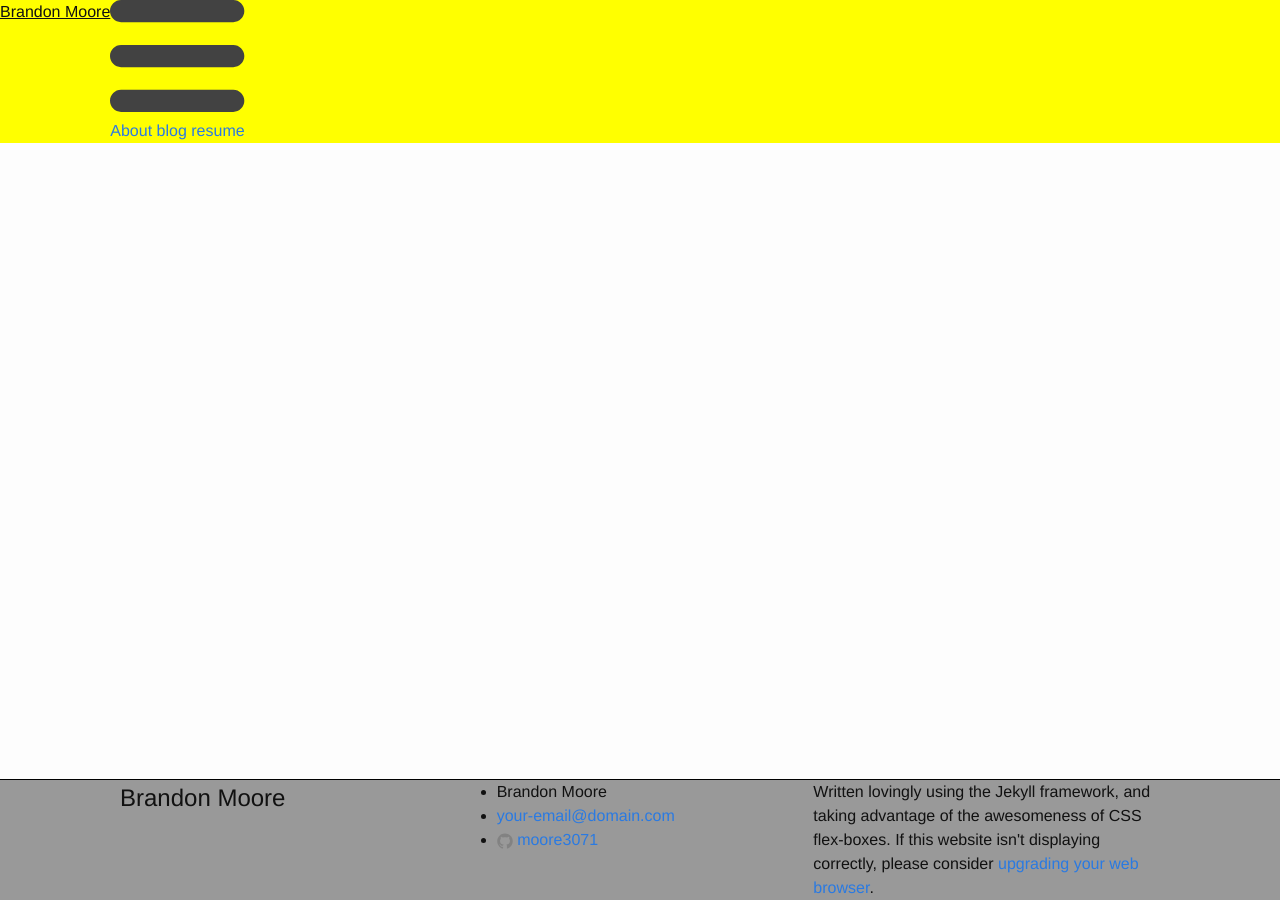
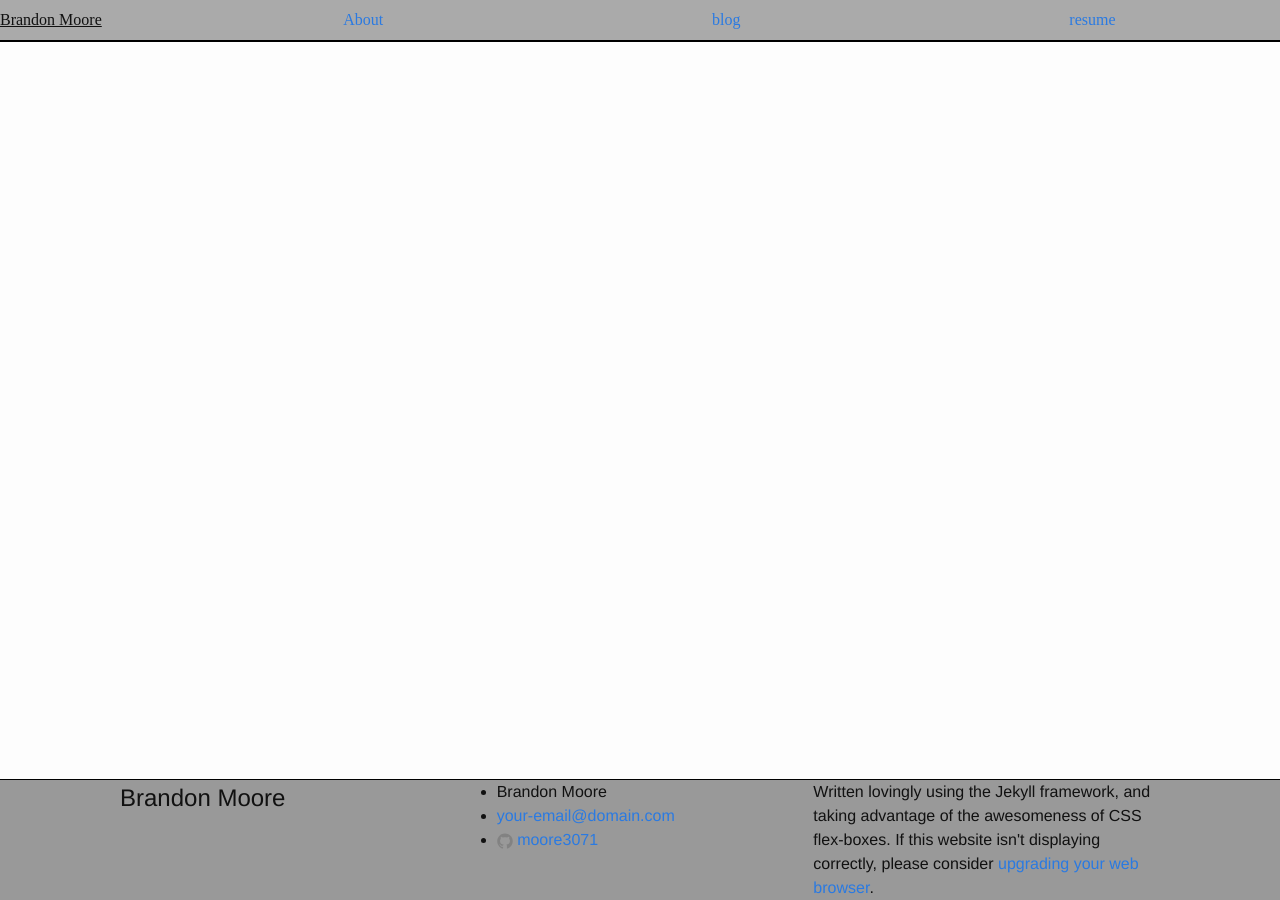
Before and after one commit to moore3071/moore3071.github.io, a Jekyll site: the page built from blog.html, in a window 1280 px wide. Built offline with Jekyll 4.4.1, drawn with Linux system fonts in a browser that asks for light colours; some web fonts are replaced.

Commit message:
Still fixing header and making things flow

```diff
--- a/_includes/header.html
+++ b/_includes/header.html
@@ -11,13 +11,11 @@
         </svg>
       </a>
 
-      <div class="trigger">
         {% for my_page in site.pages %}
           {% if my_page.title %}
           <a class="page-link" href="{{ my_page.url | prepend: site.baseurl }}">{{ my_page.title }}</a>
           {% endif %}
         {% endfor %}
-      </div>
     </nav>
 
 </header>
--- a/_layouts/default.html
+++ b/_layouts/default.html
@@ -8,9 +8,7 @@
     {% include header.html %}
 
     <div class="page-content">
-      <div class="wrapper">
         {{ content }}
-      </div>
     </div>
 
     {% include footer.html %}
--- a/_layouts/page.html
+++ b/_layouts/page.html
@@ -2,6 +2,4 @@
 layout: default
 ---
 
-<div class="post-content">
     {{ content }}
-</div>
--- a/_sass/header.scss
+++ b/_sass/header.scss
@@ -1,6 +1,32 @@
 header {
-	min-height: 2rem;
-	background: yellow;
+	height: 2.5em;
+	background: #aaa;
 	display: flex;
 	flex-flow: row nowrap;
+	border-bottom: 2px solid black;
+	vertical-align: middle;
+	line-height: 2.5em;
+	font-family: 'Droid Sans Mono';
 }
+
+.site-nav {
+	width: 100%;
+	height: 100%;
+	display: flex;
+	flex-flow: row nowrap;
+	justify-content:space-around;
+}
+
+.site-nav > .menu-icon {
+	height: 100%;
+	display: none;
+}
+
+.site-nav > a > svg {
+	height: 80%;
+	margin: auto;
+}
+
+.site-title {
+	width: 13em;
+}
```
